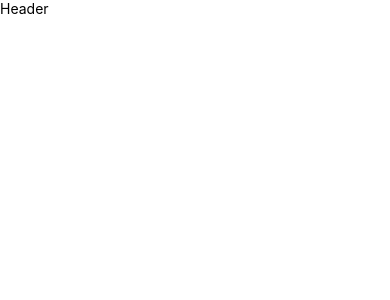
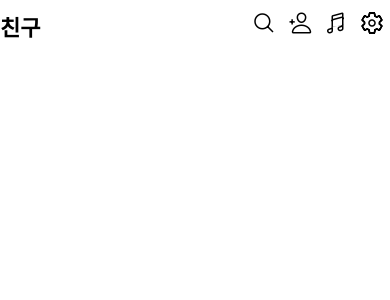
Before and after one commit to donghoonlee94/rn-kakaotalk, a React Native app: screen / in a window 390 px wide. Shown: the top 300 px of the page. Built offline with nearby package versions, Linux system fonts and the light colour scheme.

Commit message:
add: header icon

```diff
--- a/App.js
+++ b/App.js
@@ -1,5 +1,5 @@
 import { StatusBar } from 'expo-status-bar';
-import { SafeAreaView, StyleSheet, Text, View } from 'react-native';
+import { StyleSheet, Text, View } from 'react-native';
 import { getBottomSpace, getStatusBarHeight } from 'react-native-iphone-x-helper';
 import Header from './src/Header';
 
@@ -8,9 +8,9 @@ const bottomSpace = getBottomSpace();
 
 export default function App() {
   return (
-    <SafeAreaView style={styles.container}>
+    <View style={styles.container}>
       <Header/>
-    </SafeAreaView>
+    </View>
   );
 }
 
@@ -18,5 +18,7 @@ const styles = StyleSheet.create({
   container: {
     flex: 1,
     backgroundColor: '#fff',
+    paddingTop: statusBarHeight,
+    paddingBottom: bottomSpace,
   },
 });
--- a/src/Header.js
+++ b/src/Header.js
@@ -1,11 +1,28 @@
-import { View, Text } from "react-native";
+import React from 'react';
+import { Text, TouchableOpacity, View } from 'react-native';
+import { Ionicons } from '@expo/vector-icons';
+
+const IconButton = ({ name, bgColor }) => {
+  return (
+    <TouchableOpacity hitSlop={{ top: 15, bottom: 15 }} style={{ paddingHorizontal: 6, backgroundColor: bgColor }}>
+      <Ionicons name={name} size={24} color="black" />
+    </TouchableOpacity>
+  )
+}
 
 const Header = () => {
   return (
-    <View>
-      <Text>Header</Text>
+    <View style={{flexDirection:"row", justifyContent:"space-between", paddingVertical: 10}}>
+      <Text style={{fontSize: 22, fontWeight:"bold"}}>친구</Text>
+
+      <View style={{flexDirection:"row"}}>
+        <IconButton name="search-outline" />
+        <IconButton name="person-add-outline" />
+        <IconButton name="md-musical-notes-outline" />
+        <IconButton name="ios-settings-outline" />
+      </View>
     </View>
-  );
+  )
 }
 
-export default Header;
+export default Header
```
